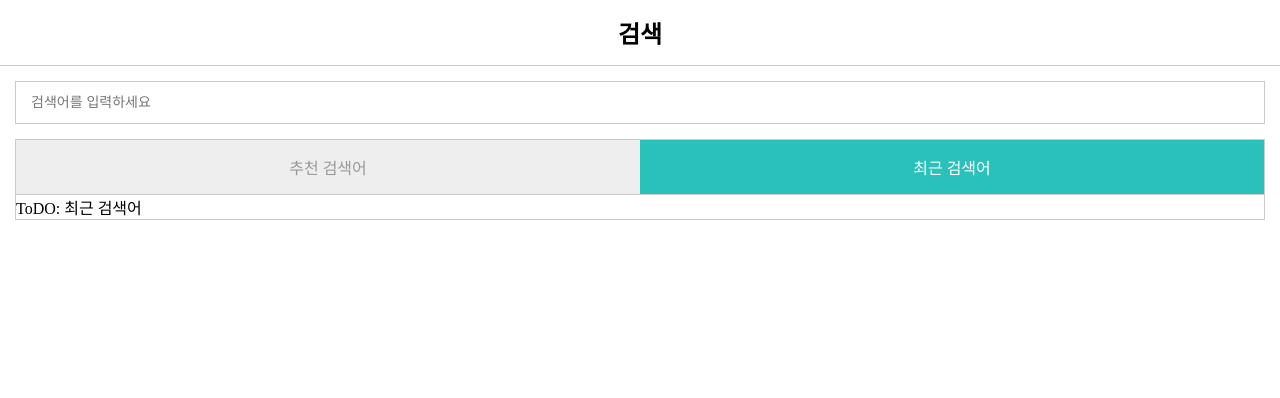
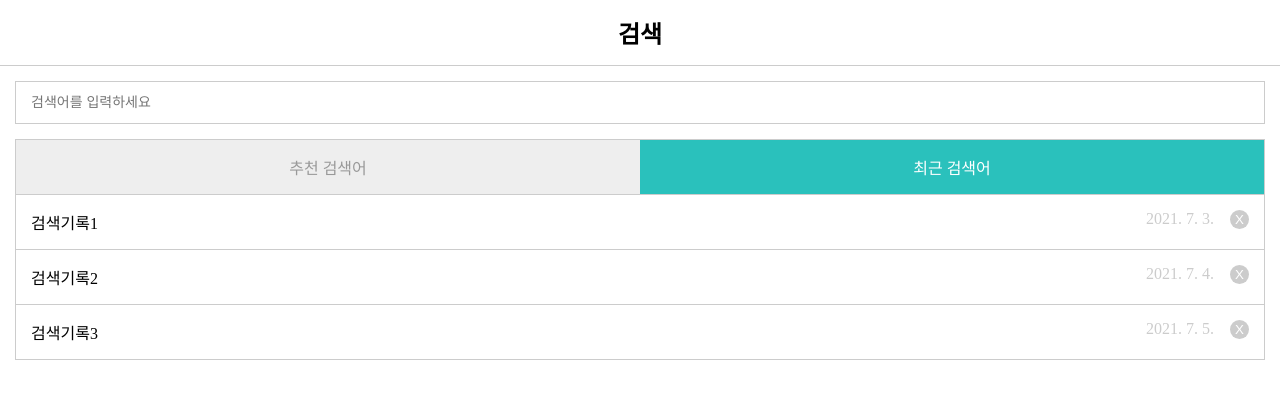
Before and after one commit to JunseokPark13/practice-react, a React app in the folder practice-react/react-compoent/: page / in a window 1280 px wide. Both pictures are taken after a click on the item "최근 검색어". Shown: the top 398 px of the page. Built offline with nearby package versions, Linux system fonts and the light colour scheme.

Commit message:
0712 - KeywordList, HistoryList 구현

```diff
--- a/practice-react/react-compoent/src/App.js
+++ b/practice-react/react-compoent/src/App.js
@@ -4,6 +4,8 @@
 import SearchResult from "./components/SearchResult";
 import store from "./Store";
 import Tabs, { TabType } from "./components/tabs";
+import KeywordList from "./components/KeywordList";
+import HistoryList from "./components/HistoryList";
 
 export default class App extends React.Component {
   constructor() {
@@ -27,7 +29,7 @@
   search(searchKeyword) {
     console.log("Todo Search : ", searchKeyword);
     const searchResult = store.search(searchKeyword);
-    this.setState({ searchResult, submitted: true });
+    this.setState({ searchKeyword, searchResult, submitted: true });
   }
 
   handleReset() {
@@ -56,8 +58,8 @@
                   selectedTab={selectedTab}
                   onChange={(selectedTab) =>  this.setState({ selectedTab })}
                 />
-                {selectedTab === TabType.KEYWORD && <>ToDO: 추천 검색어 </>}
-                {selectedTab === TabType.HISTORY && <>ToDO: 최근 검색어 </>}
+                {selectedTab === TabType.KEYWORD && <KeywordList onClick={keyword => this.search(keyword)}/>}
+                {selectedTab === TabType.HISTORY && <HistoryList onClick={keyword => this.search(keyword)}/>}
               </>
             )}
           </div>
--- /dev/null
+++ b/practice-react/react-compoent/src/components/HistoryList.js
@@ -0,0 +1,39 @@
+import React from "react";
+import List from "./List.js";
+import store from "../Store.js";
+import { formatRelativeDate } from "../helpers.js";
+
+export default class HistoryList extends List {
+  fetch() {
+    const data = store.getHistoryList();
+    this.setState({
+      data,
+    });
+  }
+
+  componentDidMount() {
+    this.fetch();
+  }
+
+  handleClickRemoveHistory(event, keyword) {
+    event.stopPropagation();
+
+    store.removeHistory(keyword);
+    this.fetch();
+  }
+
+  renderItem(item) {
+    return (
+      <>
+        <span>{item.keyword}</span>
+        <span className="date">{formatRelativeDate(item.date)}</span>
+        <button
+          className="btn-remove"
+          onClick={(event) =>
+            this.handleClickRemoveHistory(event, item.keyword)
+          }
+        />
+      </>
+    );
+  }
+}
--- /dev/null
+++ b/practice-react/react-compoent/src/components/KeywordList.js
@@ -0,0 +1,22 @@
+import React from "react";
+import List from "./List.js";
+import store from  "../Store.js"
+
+export default class KeywordList extends List {
+
+    componentDidMount() {
+        const data = store.getKeywordList()
+        this.setState({
+            data,
+        })
+    }
+
+  renderItem(item, index) {
+    return (
+        <>
+            <span className="number">{index + 1}</span>
+            <span>{item.keyword}</span>
+        </>
+    );
+  }
+}
--- /dev/null
+++ b/practice-react/react-compoent/src/components/List.js
@@ -0,0 +1,29 @@
+import React from "react";
+
+export default class List extends React.Component {
+    constructor(){
+        super();
+
+        this.state = {
+            data: [],
+        }
+    }
+
+    renderItem(item, index) {
+        throw "renderItem() 을 구현하시오"
+    }
+
+    render() {
+        return (
+            <ul className="list">
+                {this.state.data.map((item, index) => {
+                    return (
+                        <li key={item.id} onClick={() => this.props.onClick(item.keyword)}>
+                            {this.renderItem(item, index)}
+                        </li>
+                    )
+                })}
+            </ul>
+        )
+    }
+}
```
